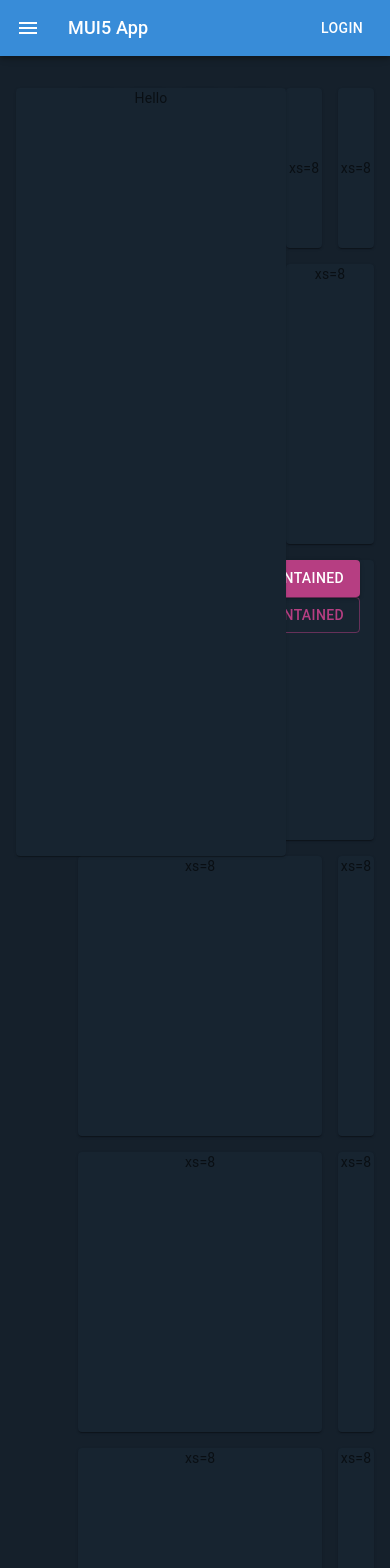
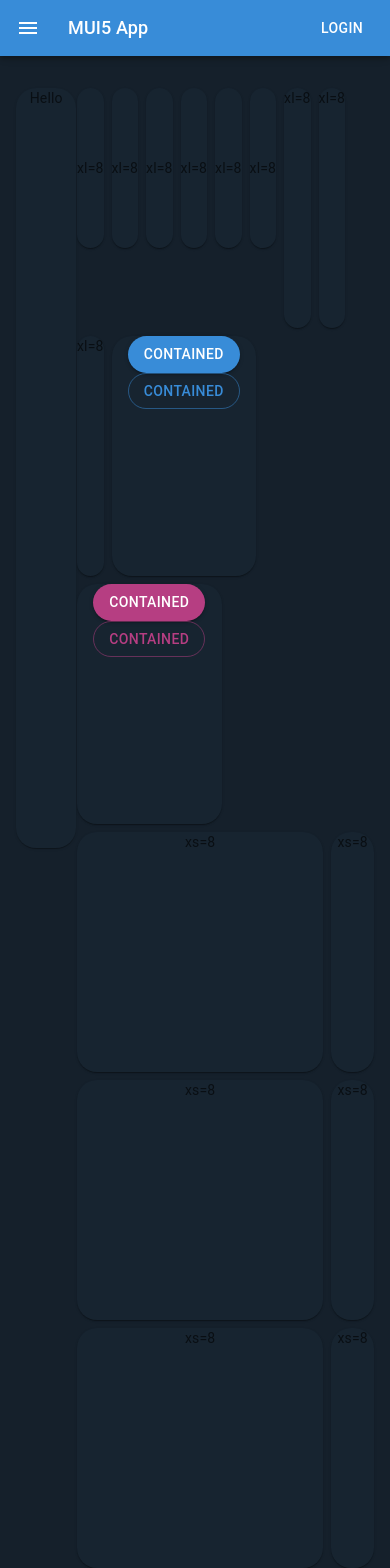
Before and after one commit to arjunkayalmoni/muiv5-rr6-lab, a React (Create React App) app: page / in a window 390 px wide. Shown: the top 1568 px of the page. Built offline with nearby package versions, Linux system fonts and the light colour scheme.

Commit message:
Corrected responsiveness on the layouts

```diff
--- a/src/App.js
+++ b/src/App.js
@@ -75,9 +75,9 @@ function App()
 							main: "#B63E82",
 						},
 					},
-					// shape: {
-					// 	borderRadius: "20px",
-					// },
+					shape: {
+						borderRadius: "20px",
+					},
 					status: {
 						danger: orange[500],
 					},
--- a/src/components/layouts/BaseLayout.jsx
+++ b/src/components/layouts/BaseLayout.jsx
@@ -19,7 +19,7 @@ const StatuItem = styled(Paper)(({ theme }) => ({
 const Item = styled(Paper)(({ theme }) => ({
 	...theme.typography.body2,
     textAlign: "center",
-    minHeight: theme.spacing(35),
+    minHeight: theme.spacing(30),
     color: theme.palette.text.secondary,
 }));
 
@@ -27,51 +27,51 @@ const SideBar = styled(Paper)(({ theme }) => ({
 	...theme.typography.body2,
 	textAlign: "center",
     color: theme.palette.text.secondary,
-    height: '91vh',
+    height: '90vh',
 	position: 'fixed',
 	zIndex: 1000,
-	width: 270
+	width: "15.5%" // theme.spacing(25)
 }));
 
 const BaseLayout = () => {
 	return (
 		<Box sx={{ flexGrow: 1, m: 2 }}>
-			<Grid container spacing={2}>
+			<Grid container spacing={1}>
 				<Grid item xs={2}>
 					<SideBar>Hello</SideBar>
 				</Grid>
 				<Grid item xs={10}>
-					<Grid container spacing={2}>
-						<Grid item xs={2}>
-							<StatuItem>xs=8</StatuItem>
+					<Grid container spacing={1}>
+						<Grid item md={4} lg={3} xl={2}>
+							<StatuItem>xl=8</StatuItem>
 						</Grid>
-						<Grid item xs={2}>
-							<StatuItem>xs=8</StatuItem>
+						<Grid item md={4} lg={3} xl={2}>
+							<StatuItem>xl=8</StatuItem>
 						</Grid>
-						<Grid item xs={2}>
-							<StatuItem>xs=8</StatuItem>
+						<Grid item md={4} lg={3} xl={2}>
+							<StatuItem>xl=8</StatuItem>
 						</Grid>
-						<Grid item xs={2}>
-							<StatuItem>xs=8</StatuItem>
+						<Grid item md={4} lg={3} xl={2}>
+							<StatuItem>xl=8</StatuItem>
 						</Grid>
-						<Grid item xs={2}>
-							<StatuItem>xs=8</StatuItem>
+						<Grid item md={4} lg={3} xl={2}>
+							<StatuItem>xl=8</StatuItem>
 						</Grid>
-						<Grid item xs={2}>
-							<StatuItem>xs=8</StatuItem>
+						<Grid item md={4} lg={3} xl={2}>
+							<StatuItem>xl=8</StatuItem>
 						</Grid>
 
-						<Grid item xs={4}>
-							<Item>xs=8</Item>
+						<Grid item md={4} lg={3} xl={4}>
+							<Item>xl=8</Item>
 						</Grid>
-						<Grid item xs={4}>
-							<Item>xs=8</Item>
+						<Grid item md={4} lg={3} xl={4}>
+							<Item>xl=8</Item>
 						</Grid>
-						<Grid item xs={4}>
-							<Item>xs=8</Item>
+						<Grid item md={4} lg={3} xl={4}>
+							<Item>xl=8</Item>
 						</Grid>
 
-						<Grid item xs={6}>
+						<Grid item md={4} lg={3} xs={6}>
 							<Item>
 								<Button variant="contained" color="primary">
 									Contained
@@ -81,7 +81,7 @@ const BaseLayout = () => {
 								</Button>
 							</Item>
 						</Grid>
-						<Grid item xs={6}>
+						<Grid item md={4} lg={3} xs={6}>
 							<Item>
 								<Button variant="contained" color="secondary">
 									Contained
@@ -91,28 +91,28 @@ const BaseLayout = () => {
 								</Button>
 							</Item>
 						</Grid>
-						<Grid item xs={10}>
+						<Grid item md={4} lg={3} xs={10}>
 							<Item>xs=8</Item>
 						</Grid>
-						<Grid item xs={2}>
+						<Grid item md={4} lg={3} xs={2}>
 							<Item>xs=8</Item>
 						</Grid>
-						<Grid item xs={10}>
+						<Grid item md={4} lg={3} xs={10}>
 							<Item>xs=8</Item>
 						</Grid>
-						<Grid item xs={2}>
+						<Grid item md={4} lg={3} xs={2}>
 							<Item>xs=8</Item>
 						</Grid>
-						<Grid item xs={10}>
+						<Grid item md={4} lg={3} xs={10}>
 							<Item>xs=8</Item>
 						</Grid>
-						<Grid item xs={2}>
+						<Grid item md={4} lg={3} xs={2}>
 							<Item>xs=8</Item>
 						</Grid>
-						<Grid item xs={10}>
+						<Grid item md={4} lg={3} xs={10}>
 							<Item>xs=8</Item>
 						</Grid>
-						<Grid item xs={2}>
+						<Grid item md={4} lg={3} xs={2}>
 							<Item>xs=8</Item>
 						</Grid>
 					</Grid>
--- a/src/components/layouts/GridLayout.jsx
+++ b/src/components/layouts/GridLayout.jsx
@@ -22,7 +22,7 @@ const SideBar = styled(Item)(({ theme }) => ({
 	textAlign: "center",
 	color: theme.palette.text.secondary,
 	marginTop: theme.spacing(2),
-	height: "100vh",
+	height: "91vh",
 	// width: 220,
     position: 'static'
 }));
```
